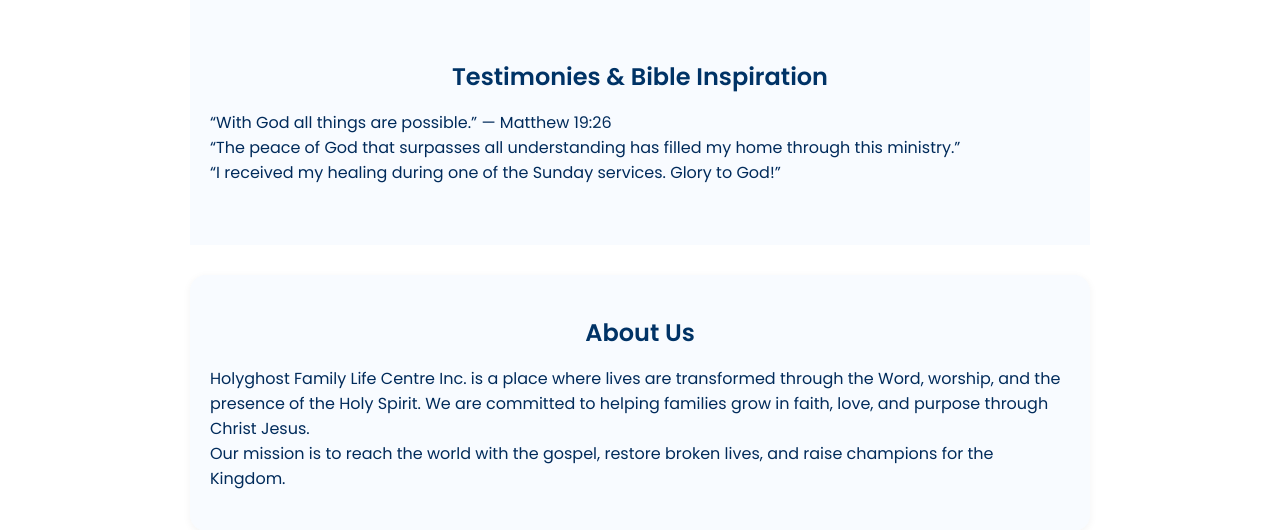
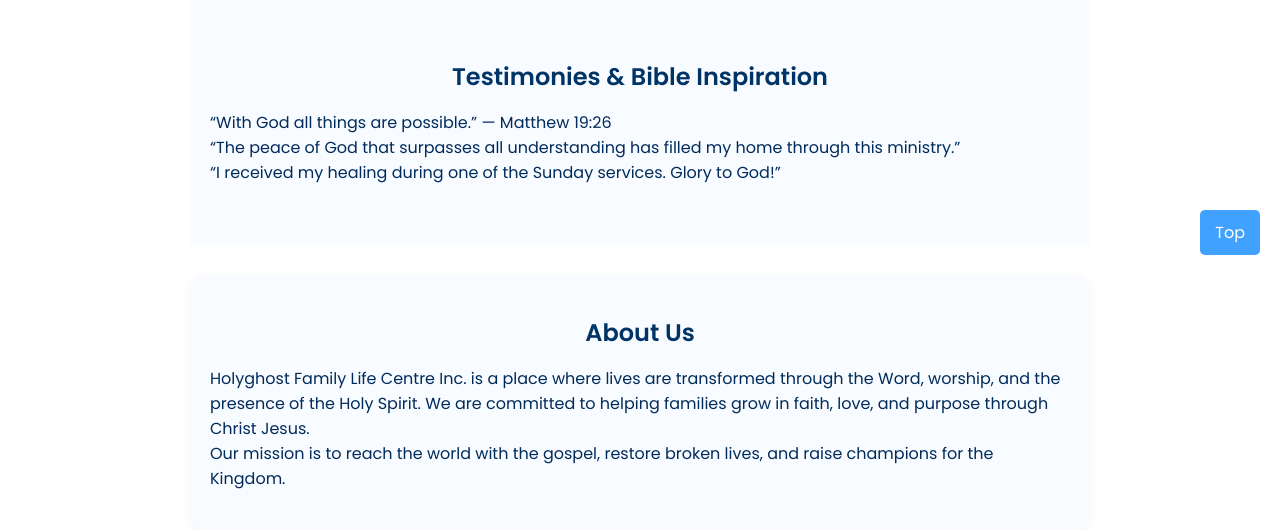
Before and after one commit to hflcrehobothplace-create/Rehoboth-Place.HFLC, a Flask app: page / in a window 1280 px wide. Shown: the part 525-1055 px from the top of the page. Run offline with Flask 3, Linux system fonts and the light colour scheme.

Commit message:
Implement back-to-top button with smooth scrolling
Added back-to-top button and smooth scrolling style.

```diff
--- a/templates/index.html
+++ b/templates/index.html
@@ -885,5 +885,27 @@ header {
     </div>
     <p>© 2026 Holyghost Family Life Centre Inc. | All Rights Reserved</p>
   </footer>
+
+        <style>
+      html {
+  scroll-behavior: smooth;
+}
+.back-to-top {
+  position: fixed;
+  bottom: 20px;
+  right: 20px;
+  padding: 10px 15px;
+  background-color: #40a1ff;
+  color: #fff;
+  text-decoration: none;
+  border-radius: 5px;
+  display: block; /* Change to 'none' if using JS to show/hide */
+}
+
+
+  </style>
+  <a href="#" class="back-to-top">Top</a>
+
+
 </body>
 </html>
```
